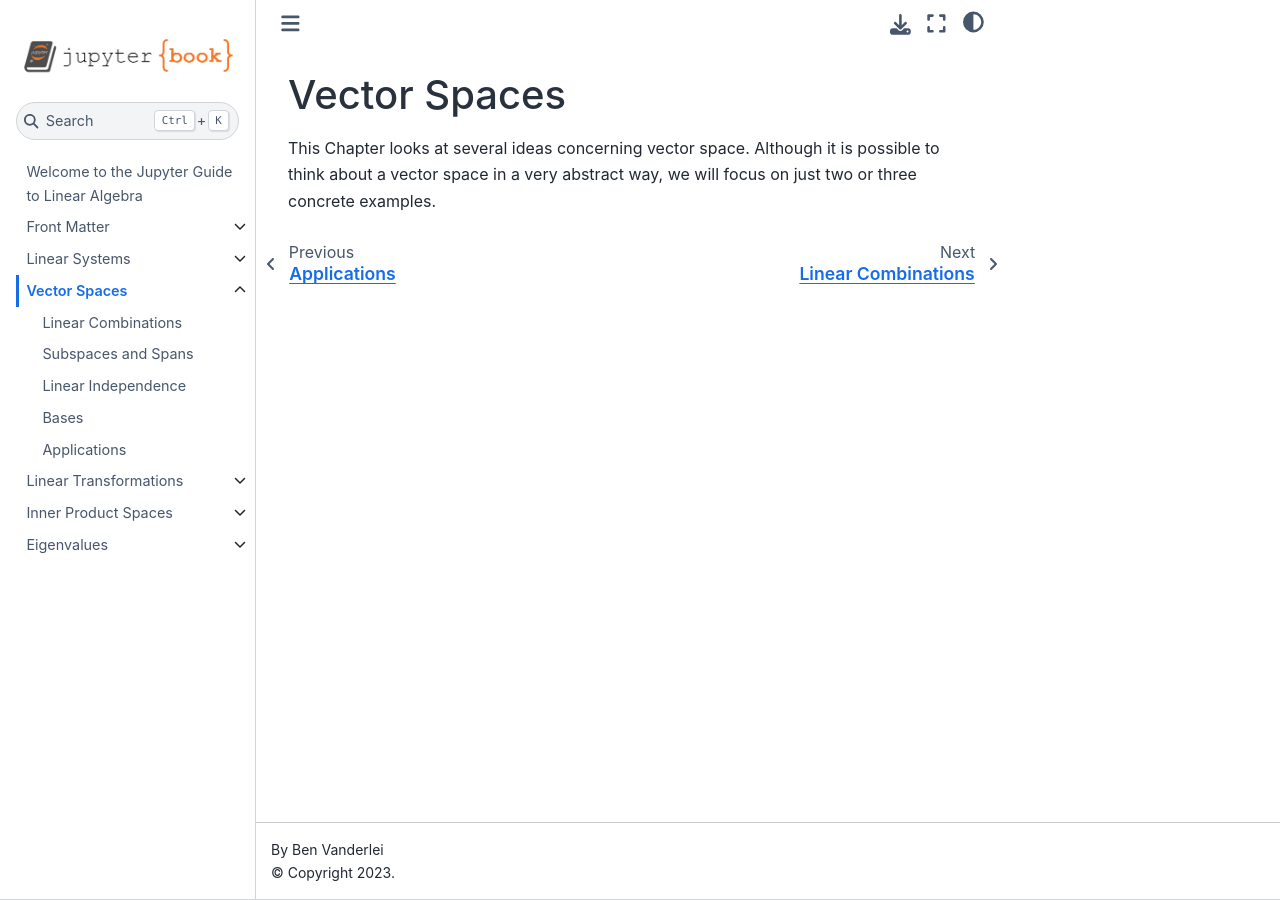
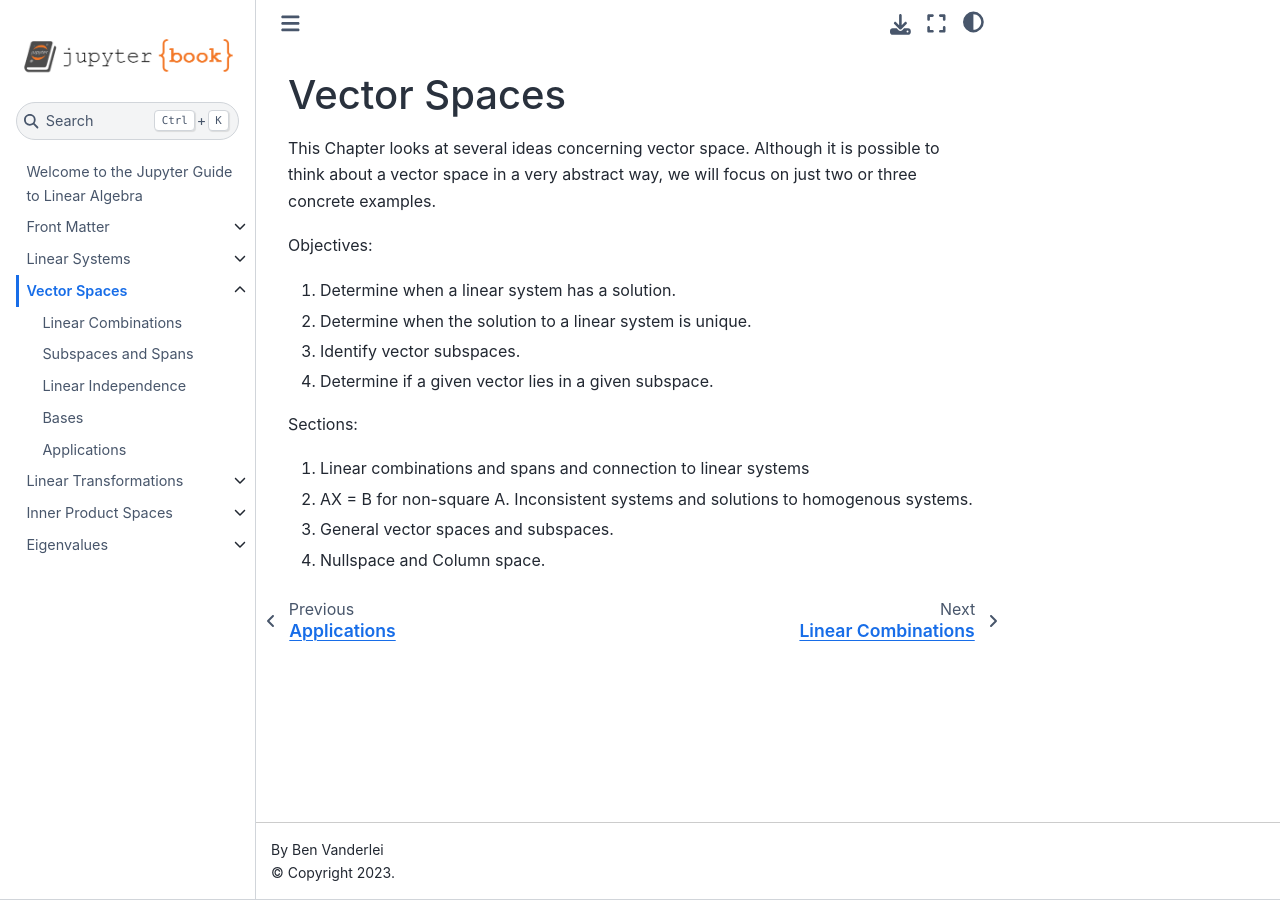
Before and after one commit to bvanderlei/jupyter-guide-to-linear-algebra, a Jupyter Book: the page built from VectorSpaces.md, in a window 1280 px wide. Built offline with Jupyter Book 1.0.4 settings and Sphinx 7.4.7 and the Sphinx Book theme 1.1.4, drawn with Linux system fonts in a browser that asks for light colours.

Commit message:
Added Linear Combinations section.

```diff
--- a/VectorSpaces.md
+++ b/VectorSpaces.md
@@ -2,3 +2,18 @@ Vector Spaces
 =======================
 
 This Chapter looks at several ideas concerning vector space.  Although it is possible to think about a vector space in a very abstract way, we will focus on just two or three concrete examples.
+
+
+Objectives:
+
+1. Determine when a linear system has a solution.
+2. Determine when the solution to a linear system is unique.
+3. Identify vector subspaces.
+4. Determine if a given vector lies in a given subspace.
+
+Sections:
+
+1. Linear combinations and spans and connection to linear systems
+2. AX = B for non-square A.  Inconsistent systems and solutions to homogenous systems.
+3. General vector spaces and subspaces.
+4. Nullspace and Column space.
--- a/laguide.py
+++ b/laguide.py
@@ -168,7 +168,7 @@ def RowReduction(A):
         pivot_row = k
 
         # Find a suitable pivot if the (k,k) entry is zero
-        while(pivot == 0 and pivot_row < m):
+        while(pivot == 0 and pivot_row < m-1):
             pivot_row += 1
             pivot = B[pivot_row][k]
 
```
Also changed, not shown: Linear_Combinations.md (deleted, +0 -4 lines), Applications.ipynb, Linear_Combinations.ipynb (added), Matrix_Algebra.ipynb, Solving_Systems.ipynb, img/addition_vector_arrow.png (added), img/negative_vector_arrow.png (added), img/scaled_vector_arrow.png (added), img/vector_arrow.png (added), img/vector_arrow_displaced.png (added).
